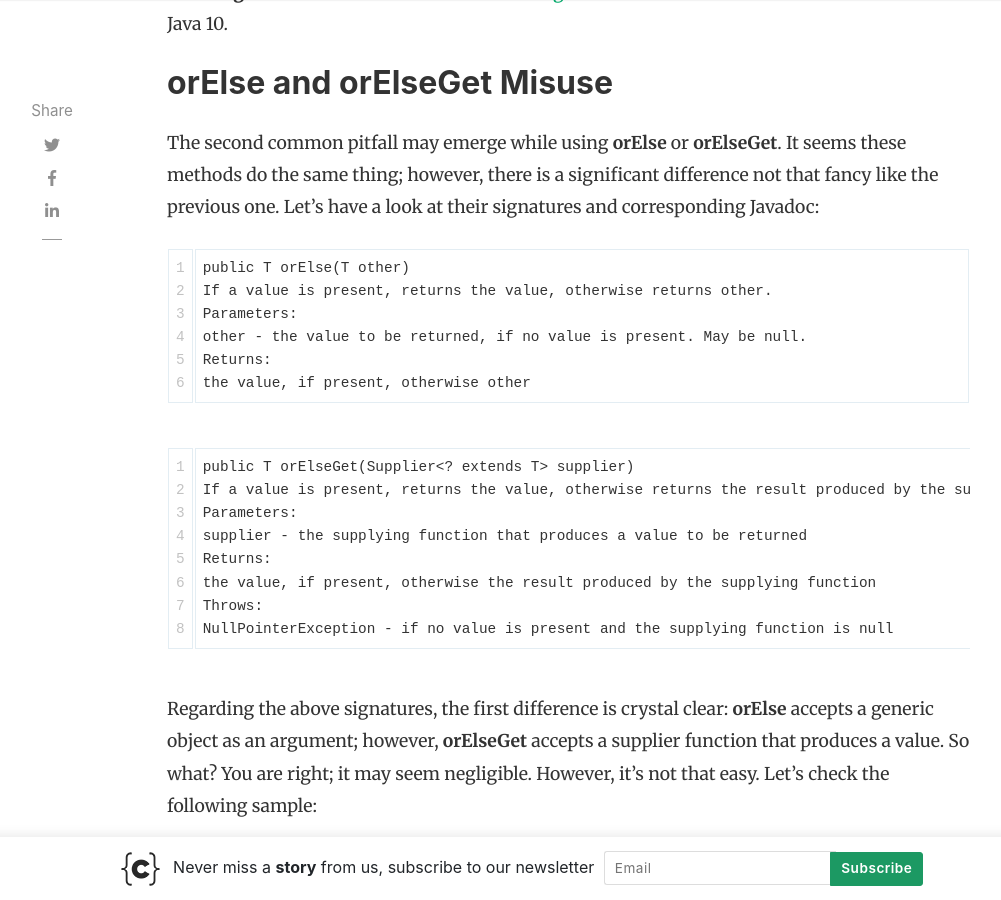
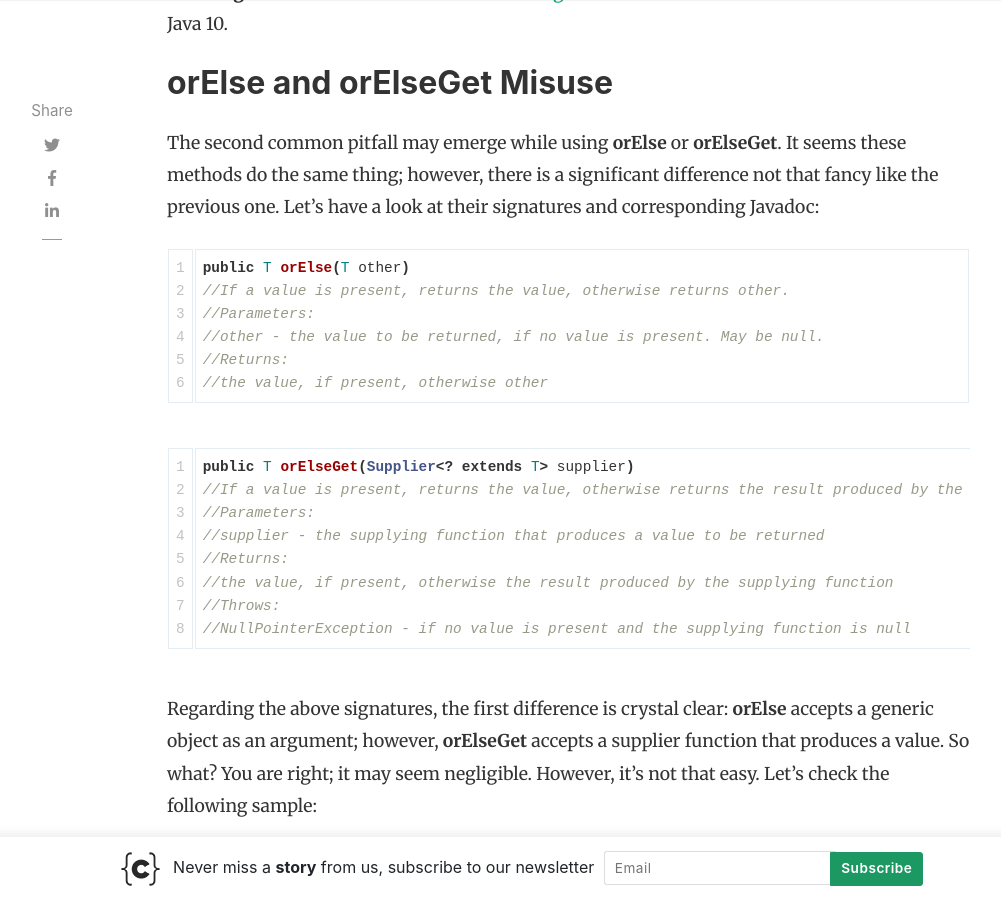
Before and after one commit to dante0747/coderator.dev, a Jekyll site: the page built from _posts/2020-12-25-how-to-make-your-reviewer-cry-using-optional.md, in a window 1280 px wide and 900 px high, scrolled down 3654 px. Shown: the whole window, without its empty margins (118-1119 px from the left). Built offline with Jekyll 4.4.1, drawn with Linux system fonts in a browser that asks for light colours; nearby versions of some CDN libraries; comment, search, counter and statistics services are not loaded; some of the changed lines change nothing that is shown.

Commit message:
Change the javadoc's code block format

````diff
--- a/_posts/2020-12-25-how-to-make-your-reviewer-cry-using-optional.md
+++ b/_posts/2020-12-25-how-to-make-your-reviewer-cry-using-optional.md
@@ -89,24 +89,24 @@ The second common pitfall may emerge while using **orElse** or **orElseGet**. It
 however, there is a significant difference not that fancy like the previous one. Let’s have a look at their signatures
 and corresponding Javadoc:
 
-```text
+```java
 public T orElse(T other)
-If a value is present, returns the value, otherwise returns other.
-Parameters:
-other - the value to be returned, if no value is present. May be null.
-Returns:
-the value, if present, otherwise other
+//If a value is present, returns the value, otherwise returns other.
+//Parameters:
+//other - the value to be returned, if no value is present. May be null.
+//Returns:
+//the value, if present, otherwise other
 ```
 
-```text
+```java
 public T orElseGet(Supplier<? extends T> supplier)
-If a value is present, returns the value, otherwise returns the result produced by the supplying function.
-Parameters:
-supplier - the supplying function that produces a value to be returned
-Returns:
-the value, if present, otherwise the result produced by the supplying function
-Throws:
-NullPointerException - if no value is present and the supplying function is null
+//If a value is present, returns the value, otherwise returns the result produced by the supplying function.
+//Parameters:
+//supplier - the supplying function that produces a value to be returned
+//Returns:
+//the value, if present, otherwise the result produced by the supplying function
+//Throws:
+//NullPointerException - if no value is present and the supplying function is null
 ```
 
 Regarding the above signatures, the first difference is crystal clear: **orElse** accepts a generic object as an
````
